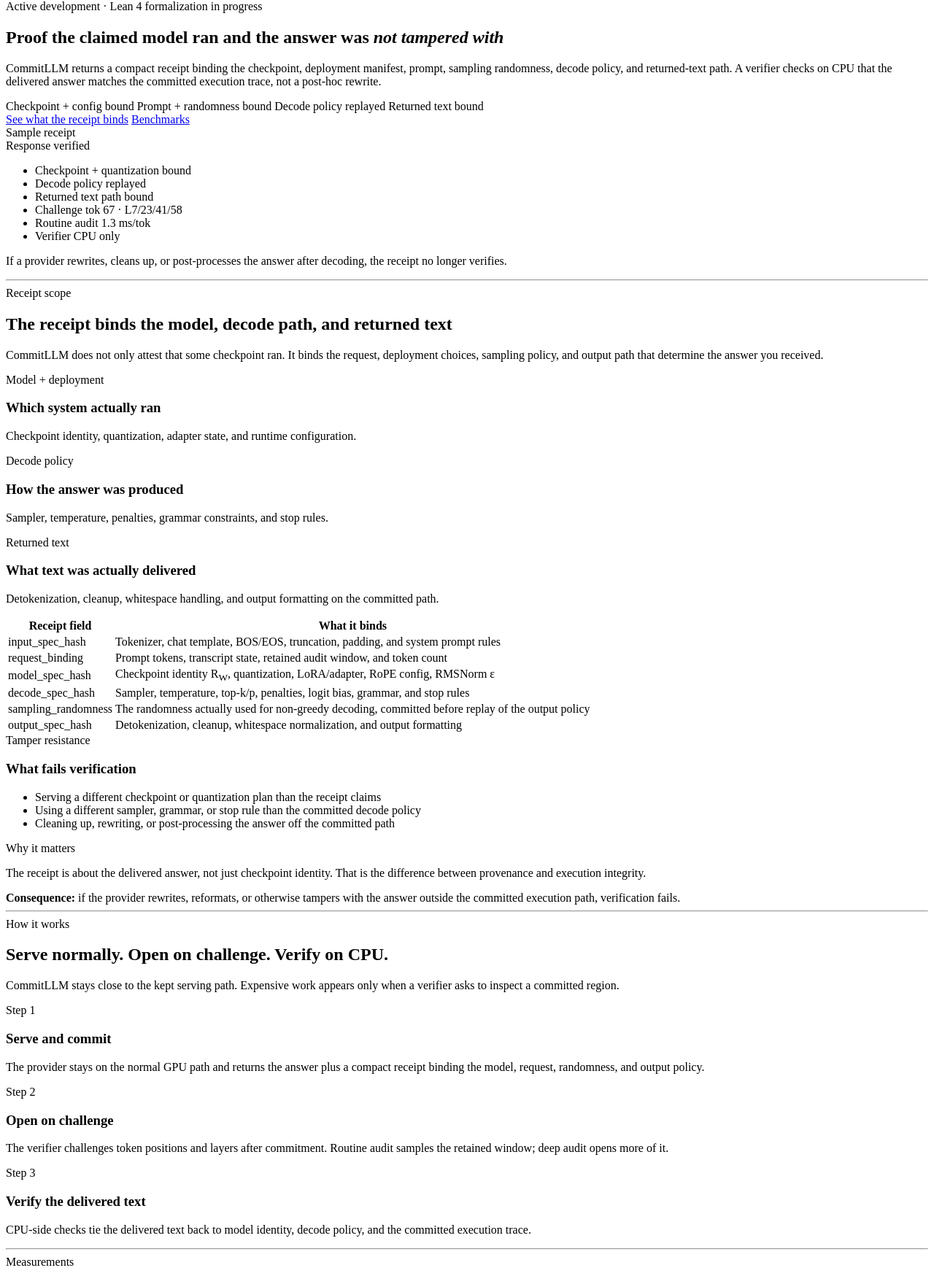
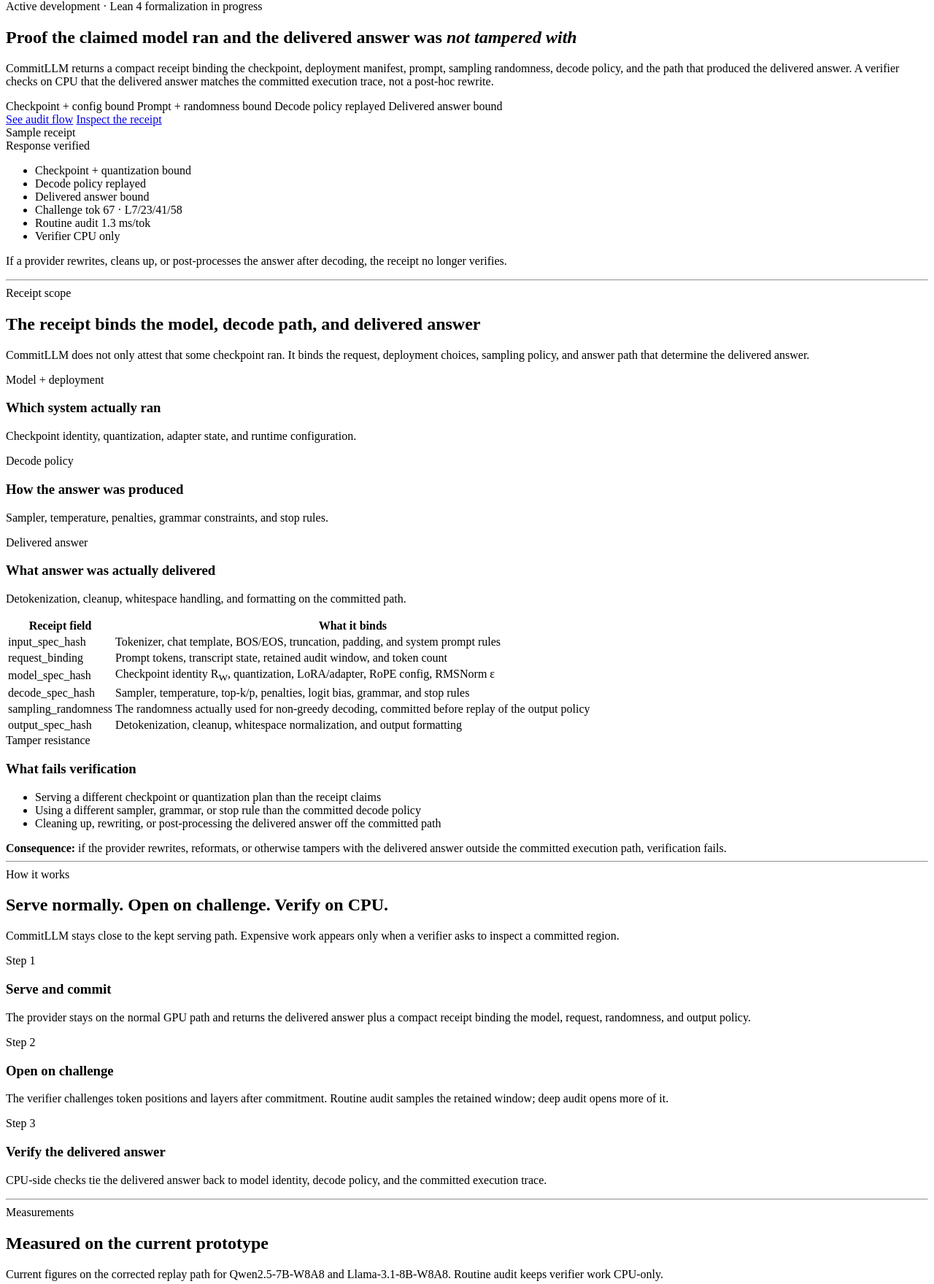
Before and after one commit to lambdaclass/CommitLLM, a Python web app: template site/templates/index.html in a window 1280 px wide. Shown: the part 220-1980 px from the top of the page at 73% size. Run offline with Jinja, Linux system fonts and the light colour scheme; the template is opened without the code that fills it, so the values that code supplies are empty.

Commit message:
Refine homepage copy and scanability

```diff
--- a/site/templates/index.html
+++ b/site/templates/index.html
@@ -4,7 +4,7 @@
   <meta charset="utf-8">
   <meta name="viewport" content="width=device-width, initial-scale=1">
   <title>CommitLLM — Verifiable execution for LLM inference</title>
-  <meta name="description" content="CommitLLM is a cryptographic commit-and-audit protocol for open-weight LLM inference. Its receipt binds the claimed checkpoint, decode policy, and output path so a verifier can catch post-hoc tampering on CPU. ~12-14% overhead, 1.3 ms/tok routine audit.">
+  <meta name="description" content="CommitLLM is a cryptographic commit-and-audit protocol for open-weight LLM inference. Its receipt binds the claimed checkpoint, decode policy, and delivered answer so a verifier can catch post-hoc tampering on CPU. ~12-14% overhead, 1.3 ms/tok routine audit.">
   <meta name="theme-color" content="#fffff8">
 
   <!-- Favicon -->
@@ -24,7 +24,7 @@
   <!-- Twitter -->
   <meta name="twitter:card" content="summary">
   <meta name="twitter:title" content="CommitLLM — Verifiable execution for LLM inference">
-  <meta name="twitter:description" content="CommitLLM binds model identity, decode policy, and output path into a receipt a verifier checks on CPU.">
+  <meta name="twitter:description" content="CommitLLM binds model identity, decode policy, and the delivered answer into a receipt a verifier checks on CPU.">
 
   <!-- Canonical -->
   <link rel="canonical" href="https://commitllm.com">
@@ -35,7 +35,7 @@
     "@context": "https://schema.org",
     "@type": "SoftwareSourceCode",
     "name": "CommitLLM",
-    "description": "A cryptographic commit-and-audit protocol for open-weight LLM inference. CommitLLM binds model identity, deployment configuration, decode policy, and output formatting into a receipt so a verifier can detect post-hoc tampering with CPU-only checks.",
+    "description": "A cryptographic commit-and-audit protocol for open-weight LLM inference. CommitLLM binds model identity, deployment configuration, decode policy, and the delivered answer into a receipt so a verifier can detect post-hoc tampering with CPU-only checks.",
     "url": "https://commitllm.com",
     "codeRepository": "https://github.com/lambdaclass/CommitLLM",
     "programmingLanguage": ["Rust", "Python", "Lean 4"],
@@ -110,19 +110,19 @@
     <div class="hero-grid">
       <div>
         <div class="hero-badge">Active development &middot; Lean 4 formalization in progress</div>
-        <h1>Proof the claimed model ran and the answer was <em>not tampered with</em></h1>
+        <h1>Proof the claimed model ran and the delivered answer was <em>not tampered with</em></h1>
         <p class="hero-desc">
-          CommitLLM returns a compact receipt binding the checkpoint, deployment manifest, prompt, sampling randomness, decode policy, and returned-text path. A verifier checks on CPU that the delivered answer matches the committed execution trace, not a post-hoc rewrite.
+          CommitLLM returns a compact receipt binding the checkpoint, deployment manifest, prompt, sampling randomness, decode policy, and the path that produced the delivered answer. A verifier checks on CPU that the delivered answer matches the committed execution trace, not a post-hoc rewrite.
         </p>
         <div class="hero-proofline">
           <span class="proof-chip proof-chip--exact">Checkpoint + config bound</span>
           <span class="proof-chip proof-chip--alg">Prompt + randomness bound</span>
           <span class="proof-chip proof-chip--approx">Decode policy replayed</span>
-          <span class="proof-chip proof-chip--stat">Returned text bound</span>
+          <span class="proof-chip proof-chip--stat">Delivered answer bound</span>
         </div>
         <div class="hero-actions">
-          <a href="#binding" class="btn btn-primary">See what the receipt binds</a>
-          <a href="#benchmarks" class="btn btn-ghost">Benchmarks</a>
+          <a href="#how" class="btn btn-primary">See audit flow</a>
+          <a href="#binding" class="btn btn-ghost">Inspect the receipt</a>
         </div>
       </div>
       <div class="hero-aside">
@@ -138,7 +138,7 @@
             <span class="stat-val">replayed</span>
           </li>
           <li class="stat-row">
-            <span class="stat-key">Returned text path</span>
+            <span class="stat-key">Delivered answer</span>
             <span class="stat-val">bound</span>
           </li>
           <li class="stat-row">
@@ -170,9 +170,9 @@
     <div class="section-split section-split--top">
       <div class="section-main">
         <div class="section-label">Receipt scope</div>
-        <h2 class="section-title">The receipt binds the model, decode path, and returned text</h2>
+        <h2 class="section-title">The receipt binds the model, decode path, and delivered answer</h2>
         <p class="section-sub">
-          CommitLLM does not only attest that some checkpoint ran. It binds the request, deployment choices, sampling policy, and output path that determine the answer you received.
+          CommitLLM does not only attest that some checkpoint ran. It binds the request, deployment choices, sampling policy, and answer path that determine the delivered answer.
         </p>
         <div class="summary-strip">
           <div class="summary-card">
@@ -186,9 +186,9 @@
             <p>Sampler, temperature, penalties, grammar constraints, and stop rules.</p>
           </div>
           <div class="summary-card">
-            <div class="summary-label">Returned text</div>
-            <h3>What text was actually delivered</h3>
-            <p>Detokenization, cleanup, whitespace handling, and output formatting on the committed path.</p>
+            <div class="summary-label">Delivered answer</div>
+            <h3>What answer was actually delivered</h3>
+            <p>Detokenization, cleanup, whitespace handling, and formatting on the committed path.</p>
           </div>
         </div>
         <div class="table-wrap">
@@ -212,17 +212,13 @@
           <ul class="aside-list">
             <li>Serving a different checkpoint or quantization plan than the receipt claims</li>
             <li>Using a different sampler, grammar, or stop rule than the committed decode policy</li>
-            <li>Cleaning up, rewriting, or post-processing the answer off the committed path</li>
+            <li>Cleaning up, rewriting, or post-processing the delivered answer off the committed path</li>
           </ul>
-        </div>
-        <div class="aside-card aside-card--plain">
-          <div class="aside-card-label">Why it matters</div>
-          <p>The receipt is about the delivered answer, not just checkpoint identity. That is the difference between provenance and execution integrity.</p>
         </div>
       </aside>
     </div>
     <div class="section-note">
-      <strong>Consequence:</strong> if the provider rewrites, reformats, or otherwise tampers with the answer outside the committed execution path, verification fails.
+      <strong>Consequence:</strong> if the provider rewrites, reformats, or otherwise tampers with the delivered answer outside the committed execution path, verification fails.
     </div>
   </div>
 </section>
@@ -241,7 +237,7 @@
       <div class="three-col-item">
         <div class="col-label col-label--green">Step 1</div>
         <h3>Serve and commit</h3>
-        <p>The provider stays on the normal GPU path and returns the answer plus a compact receipt binding the model, request, randomness, and output policy.</p>
+        <p>The provider stays on the normal GPU path and returns the delivered answer plus a compact receipt binding the model, request, randomness, and output policy.</p>
       </div>
       <div class="three-col-item three-col-item--highlight">
         <div class="col-label col-label--orange">Step 2</div>
@@ -250,8 +246,8 @@
       </div>
       <div class="three-col-item">
         <div class="col-label col-label--green">Step 3</div>
-        <h3>Verify the delivered text</h3>
-        <p>CPU-side checks tie the delivered text back to model identity, decode policy, and the committed execution trace.</p>
+        <h3>Verify the delivered answer</h3>
+        <p>CPU-side checks tie the delivered answer back to model identity, decode policy, and the committed execution trace.</p>
       </div>
     </div>
   </div>
@@ -360,7 +356,7 @@
         <div class="section-label">Guarantee boundary</div>
         <h2 class="section-title">What is exact, approximate, and statistical</h2>
         <p class="section-sub">
-          Commitment-bound end-to-end, with explicit boundaries for each verification class. Not &ldquo;uniformly exact&rdquo; but precisely delineated.
+          Decode is fail-closed. The remaining boundary lives inside native attention and unopened retained state during routine audit.
         </p>
         <div class="pipeline-wrap">
           <div class="pipeline">
@@ -388,14 +384,10 @@
           <div class="aside-card-label">Reading guide</div>
           <h3>Three guarantee classes</h3>
           <ul class="aside-list">
-            <li><strong>Exact:</strong> input handling, supported canonical replay, INT8 bridges, final tail, and decode checks are deterministic.</li>
-            <li><strong>Approximate:</strong> attention replay is bounded and auditable, but native FP16/BF16 GPU attention is not bit-reproducible.</li>
-            <li><strong>Statistical:</strong> routine audit samples retained prefix and KV state; deep audit opens the full retained window and makes that region exact.</li>
+            <li><strong>Exact:</strong> input handling, canonical replay, INT8 bridges, final tail, and decode checks are deterministic.</li>
+            <li><strong>Approximate:</strong> attention replay is bounded, but native FP16/BF16 GPU attention is not bit-reproducible.</li>
+            <li><strong>Statistical:</strong> routine audit samples retained prefix and KV state; deep audit opens the full retained window.</li>
           </ul>
-        </div>
-        <div class="aside-card aside-card--plain">
-          <div class="aside-card-label">Interpretation</div>
-          <p>The point is explicit boundaries. The receipt tells you which parts are exact, where approximation begins, and what deep audit upgrades.</p>
         </div>
       </aside>
     </div>
@@ -405,7 +397,7 @@
 <hr class="rule">
 
 <!-- ── Audit modes ───────────────────────────────── -->
-<section class="section" id="audit">
+<section class="section section--tint" id="audit">
   <div class="container">
     <div class="section-label">Audit modes</div>
     <h2 class="section-title">Routine audit stays cheap. Deep audit upgrades coverage.</h2>
@@ -455,21 +447,25 @@
     <div class="compat-grid">
       <div class="compat-item">
         <div class="compat-label compat-label--green">Supported now</div>
+        <div class="compat-outcome">Per-request receipts survive batching</div>
         <h3>Continuous batching and paged attention</h3>
         <p>Many user requests can share the same GPU microbatch. CommitLLM still produces per-request receipts and per-request audits.</p>
       </div>
       <div class="compat-item">
         <div class="compat-label compat-label--green">Supported now</div>
+        <div class="compat-outcome">No proof-specific kernel swap</div>
         <h3>Tensor parallelism and fused kernels</h3>
         <p>The tracing layer follows the existing execution path instead of replacing production kernels with proof-friendly substitutes.</p>
       </div>
       <div class="compat-item">
         <div class="compat-label compat-label--green">Supported now</div>
+        <div class="compat-outcome">Measured on production-style W8A8</div>
         <h3>Quantized serving</h3>
         <p>Quantization metadata is receipt-bound, and the kept path is measured on production-style W8A8 checkpoints.</p>
       </div>
       <div class="compat-item compat-item--warn">
         <div class="compat-label compat-label--red">Not the current story</div>
+        <div class="compat-outcome compat-outcome--warn">Unsupported shortcuts should fail closed</div>
         <h3>Cross-request cache reuse and shortcut decoding</h3>
         <p>Cross-request prefix caching, speculative decoding, and other semantics-changing shortcuts need more protocol work. Unsupported paths should fail closed.</p>
       </div>
@@ -482,27 +478,31 @@
 <!-- ── Use cases ─────────────────────────────────── -->
 <section class="section" id="usecases">
   <div class="container">
-    <div class="section-label">Why it matters</div>
+    <div class="section-label">Use cases</div>
     <h2 class="section-title">Execution integrity for every deployment</h2>
     <p class="section-sub">
-      Model identity is only part of the story. CommitLLM matters wherever decode policy and delivered text need to be auditable.
+      Model identity is only part of the story. CommitLLM matters wherever decode policy and the delivered answer need to be auditable.
     </p>
     <div class="cases-grid">
       <div class="case-item">
+        <div class="case-label">Buyer protection</div>
         <h3>Enterprise procurement</h3>
-        <p>Paying for Llama 70B? Get proof the provider served that checkpoint and did not rewrite the answer after decoding.</p>
+        <p>Paying for Llama 70B? Get proof the provider served that checkpoint and did not rewrite the delivered answer after decoding.</p>
       </div>
       <div class="case-item">
+        <div class="case-label">Compliance trail</div>
         <h3>Regulated deployments</h3>
-        <p>Banks, hospitals, and legal teams need an auditable chain from prompt and model version to decode policy and returned text.</p>
+        <p>Banks, hospitals, and legal teams need an auditable chain from prompt and model version to decode policy and the delivered answer.</p>
       </div>
       <div class="case-item">
+        <div class="case-label">Trustless marketplaces</div>
         <h3>Decentralized compute</h3>
         <p>Networks like Gensyn, Ritual, or Bittensor cannot rely on &ldquo;trust the node.&rdquo; CommitLLM provides the missing verification layer.</p>
       </div>
       <div class="case-item">
+        <div class="case-label">Action governance</div>
         <h3>Agent systems</h3>
-        <p>When an agent takes action, model provenance and untampered tool-facing output become governance and liability questions.</p>
+        <p>When an agent takes action, model provenance and the untampered delivered answer become governance and liability questions.</p>
       </div>
     </div>
   </div>
@@ -527,7 +527,7 @@
       <div class="three-col-item three-col-item--highlight">
         <div class="col-label col-label--green">CommitLLM</div>
         <h3>Commit-and-audit</h3>
-        <p>Commitment-bound end-to-end. Large linear layers are checked algebraically, supported nonlinear pieces are replayed canonically, and delivered text is tied to the committed path.</p>
+        <p>Commitment-bound end-to-end. Large linear layers are checked algebraically, supported nonlinear pieces are replayed canonically, and the delivered answer is tied to the committed path.</p>
       </div>
       <div class="three-col-item">
         <div class="col-label col-label--orange">Too expensive</div>
@@ -585,7 +585,7 @@
         </div>
         <div class="aside-card">
           <div class="aside-card-label">Verification stack</div>
-          <p>Freivalds covers the large matrix multiplications, exact replay covers the supported nonlinear pieces, and decode replay binds the returned text.</p>
+          <p>Freivalds covers the large matrix multiplications, exact replay covers the supported nonlinear pieces, and decode replay binds the delivered answer.</p>
         </div>
       </aside>
     </div>
```
Also changed, not shown: site/sass/style.scss (+53 -2 lines).
